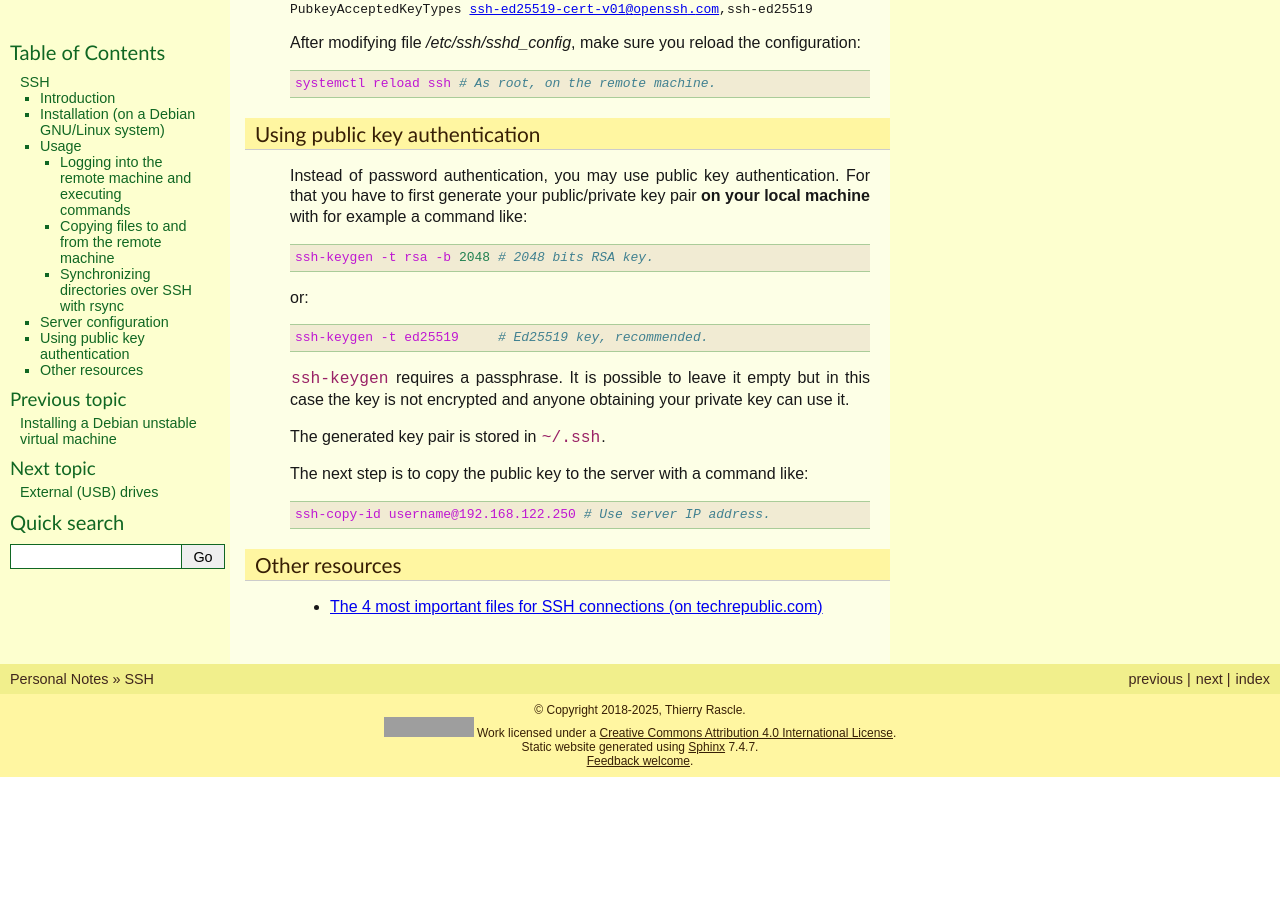
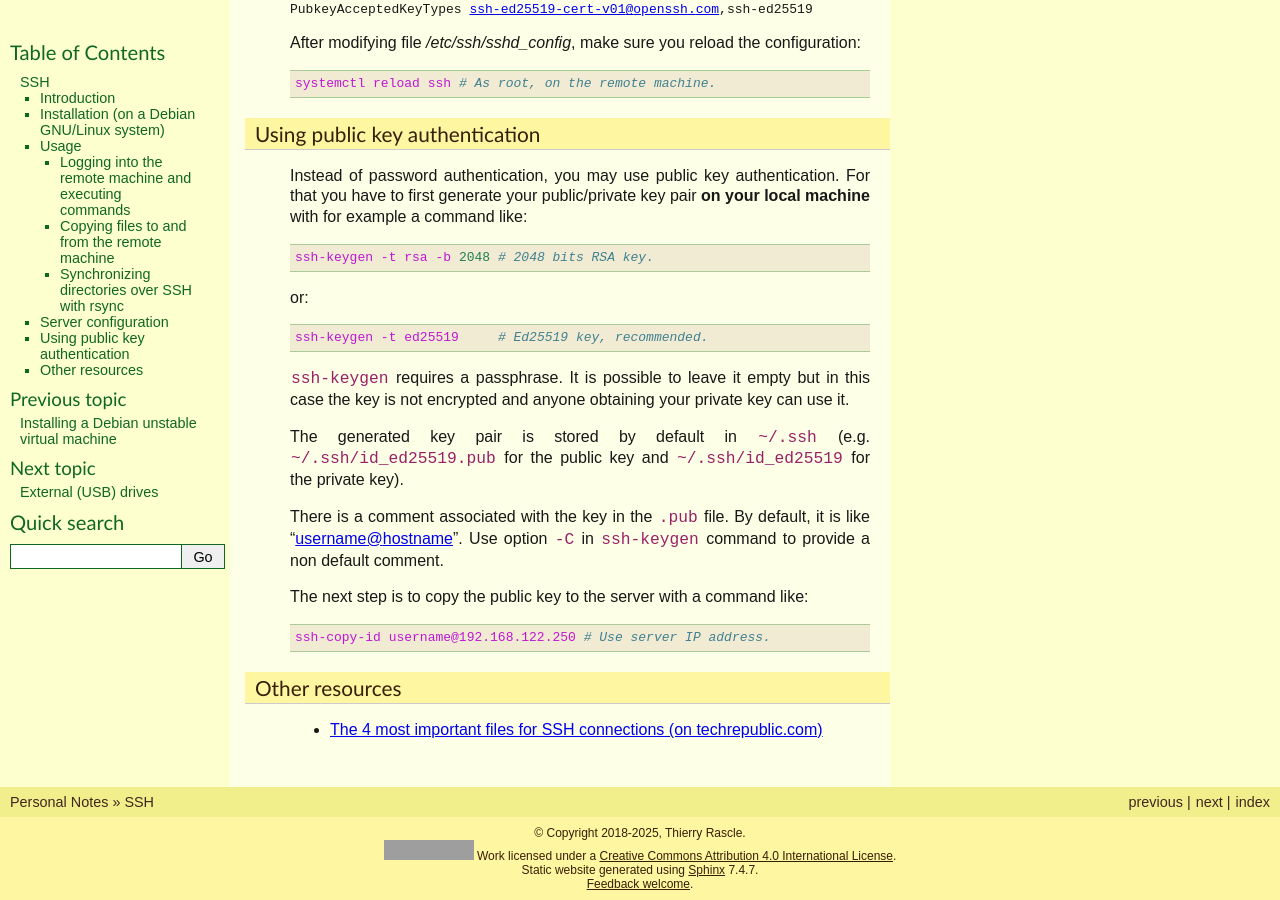
Before and after one commit to thierr26/thierr26_personal_notes_sphinx_sources, a Sphinx documentation site: the page built from source/ssh.rst, in a window 1280 px wide and 900 px high, scrolled down 2036 px. Built offline with Sphinx 7.4.7, drawn with Linux system fonts in a browser that asks for light colours; before the commit the page ends 2813 px from its top, so only the background shows below that; grey boxes are pictures that could not be loaded.

Commit message:
Mention "-C" option of ssh-keygen

```diff
--- a/source/ssh.rst
+++ b/source/ssh.rst
@@ -157,7 +157,13 @@ or::
 this case the key is not encrypted and anyone obtaining your private key can
 use it.
 
-The generated key pair is stored in ``~/.ssh``.
+The generated key pair is stored by default in ``~/.ssh`` (e.g.
+``~/.ssh/id_ed25519.pub`` for the public key and ``~/.ssh/id_ed25519`` for the
+private key).
+
+There is a comment associated with the key in the ``.pub`` file. By default, it
+is like "username@hostname". Use option ``-C`` in ``ssh-keygen`` command to
+provide a non default comment.
 
 The next step is to copy the public key to the server with a command like::
 
```
